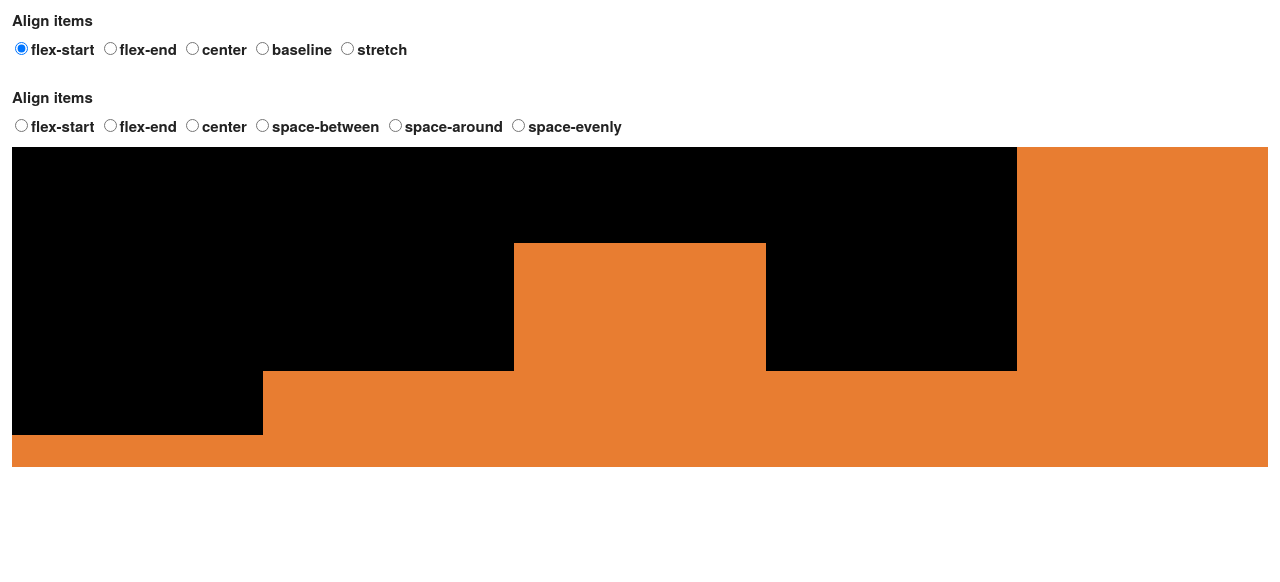
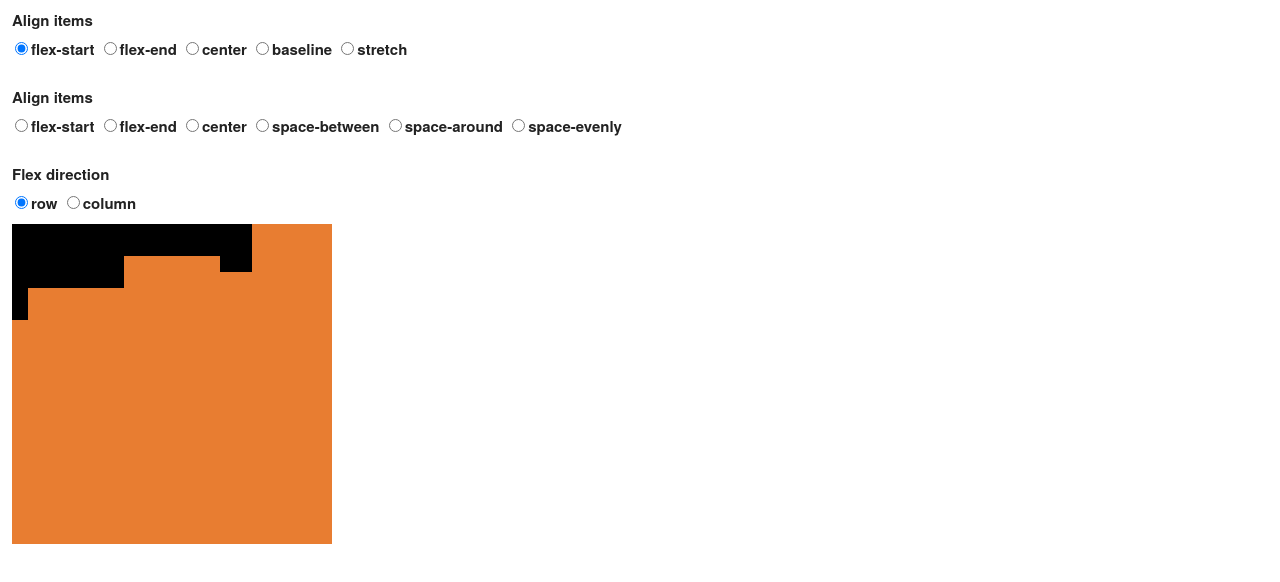
Before and after one commit to daniel-lundin/mjukna, a website with bundled scripts: page demo-src/flexplorer.html in a window 1280 px wide. Built offline with nearby package versions, Linux system fonts and the light colour scheme.

Commit message:
update demos

```diff
--- a/demo-src/flexplorer.html
+++ b/demo-src/flexplorer.html
@@ -6,7 +6,7 @@
     <style>
     #flex-container {
       display:flex;
-      width: 100%;
+      width: 40vh;
       height: 40vh;
       background: #e87d31;
     }
@@ -18,20 +18,20 @@
       background: black;
     }
     .box:nth-child(1n) {
-      width: 20%;
-      height: 90%;
+      width: 5%;
+      height: 30%;
     }
     .box:nth-child(2n) {
-      width: 20%;
-      height: 70%;
+      width: 30%;
+      height: 20%;
     }
     .box:nth-child(3n) {
-      width: 20%;
-      height: 30%;
+      width: 30%;
+      height: 10%;
     }
     .box:nth-child(4n) {
-      width: 20%;
-      height: 70%;
+      width: 10%;
+      height: 15%;
     }
     </style>
   </head>
@@ -54,6 +54,7 @@
         <input type="radio" value="stretch" id="stretch" name="align-items">stretch
       </label>
     </fieldset>
+
     <fieldset>
       <legend>Align items</legend>
       <label for="j-flex-start">
@@ -74,7 +75,18 @@
       <label for="j-space-evenly">
         <input type="radio" value="space-evenly" id="j-space-evenly" name="justify-content">space-evenly
       </label>
+    </fieldset>
+
     <fieldset>
+      <legend>Flex direction</legend>
+      <label for="direction-row">
+        <input type="radio" value="row" id="direction-row" name="flex-direction" checked>row
+      </label>
+      <label for="direction-column">
+        <input type="radio" value="column" id="direction-column" name="flex-direction">column
+      </label>
+    <fieldset>
+
     <div id="flex-container">
       <div class="box"></div>
       <div class="box"></div>
--- a/demo-src/flexplorer.js
+++ b/demo-src/flexplorer.js
@@ -23,6 +23,12 @@ function setupListeners() {
       container.style.justifyContent = evt.target.value;
     });
   });
+  [...$("input[name='flex-direction']")].forEach(element => {
+    element.addEventListener("change", evt => {
+      makeItMjukt();
+      container.style.flexDirection = evt.target.value;
+    });
+  });
 }
 
 setupListeners();
--- a/demo-src/index.js
+++ b/demo-src/index.js
@@ -1,4 +1,5 @@
 import tween from "https://unpkg.com/spring-array@1.2.4/src/index.js?module";
+
 // import { tween } from "./spring-array.js";
 let mjuka = [];
 let observer;
@@ -78,8 +79,8 @@ function FLIPScaleTranslate(mjuk, index) {
   const parentCompensation = `translate(${-xForCenter}px, ${-yForCenter}px) scale(${
     parentScale.x
   }, ${parentScale.y}) translate(${xForCenter}px, ${yForCenter}px)`;
-  mjuk.element.style.transform = `${parentCompensation} translate(${xCenterDiff}px, ${yCenterDiff}px) scale(${xScaleCompensation}, ${yScaleCompensation})`;
 
+  element.style.transform = `${parentCompensation} translate(${xCenterDiff}px, ${yCenterDiff}px) scale(${xScaleCompensation}, ${yScaleCompensation})`;
   const progress = [element, void 0, () => {}];
   inProgress.push(progress);
 
--- a/demo-src/pokeplorer.js
+++ b/demo-src/pokeplorer.js
@@ -43,7 +43,7 @@ function buildGrid() {
     images.push(image);
     names.push(pokename);
     card.addEventListener("click", () => {
-      mjukna(cards.concat(images).concat(names));
+      mjukna(cards.concat(images).concat(names), { staggerBy: 10 });
       cards.forEach(c => c.classList.remove("active"));
       card.classList.toggle("active");
     });
--- a/package.json
+++ b/package.json
@@ -36,8 +36,9 @@
     "eslint": "^4.19.1",
     "gh-pages": "^1.1.0",
     "kuta": "^1.7.4",
+    "matris": "0.0.2",
     "node-png": "^0.4.3",
-    "spring-array": "^1.2.4"
+    "spring-array": "^2.0.0"
   },
   "dependencies": {},
   "files": [
```
Also changed, not shown: 1 other file. Lines whose indentation alone changed are shown as unchanged.
